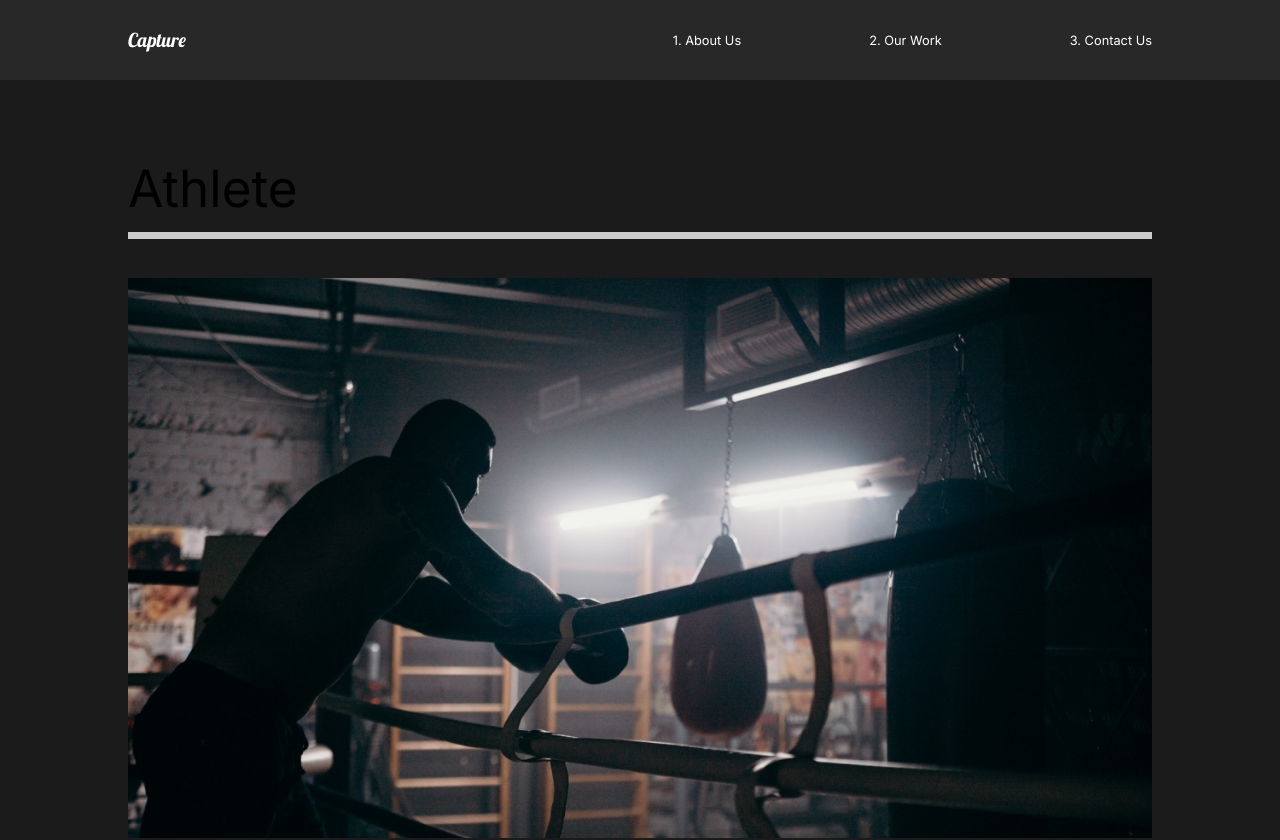
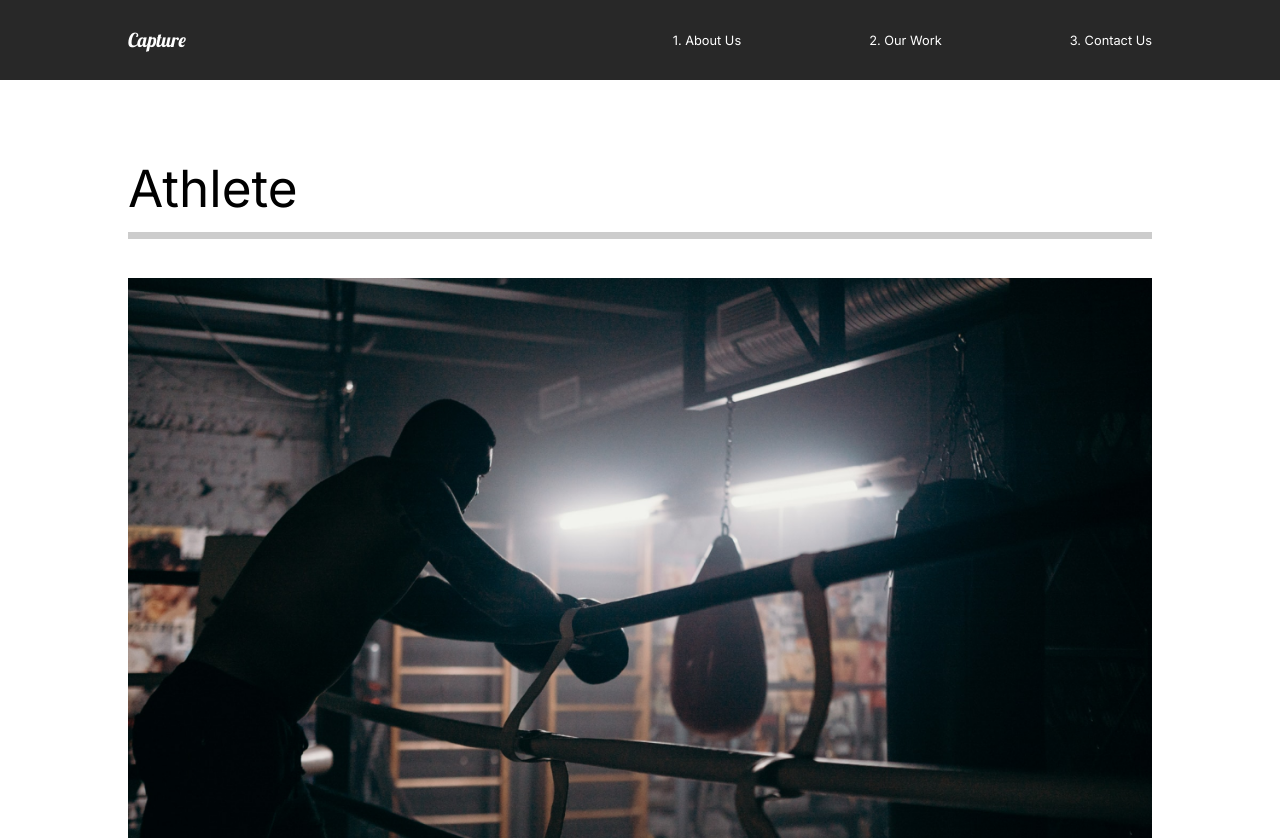
Before and after one commit to reza-goodarzi/Capture-portfolio, a React (Create React App) app: page /work in a window 1280 px wide. Shown: the top 840 px of the page. Built offline with nearby package versions, Linux system fonts and the light colour scheme.

Commit message:
Page Transition

```diff
--- a/src/App.js
+++ b/src/App.js
@@ -9,17 +9,21 @@
 import MovieDetail from "./pages/MovieDetail";
 
 // Router
-import { Switch, Route } from 'react-router-dom';
+import { Switch, Route, useLocation } from 'react-router-dom';
+// Animation
+import { AnimatePresence } from 'framer-motion';
 
 
 
 function App() {
+  const location = useLocation();
   return (
     <div className="App">
       <GlobalStyle />
       <Nav />
 
-      <Switch>
+      <AnimatePresence exitBeforeEnter>
+        <Switch location={location} key={location.pathname} >
           <Route exact path="/" >
             <AboutUs />
           </Route>
@@ -35,9 +39,8 @@
           <Route path="/contact">
             <ContactUs />
           </Route>
-
-
         </Switch>
+      </AnimatePresence>
 
     </div>
   );
--- /dev/null
+++ b/src/animation.js
@@ -0,0 +1,21 @@
+export const pageAnimation ={
+	hidden: {
+		opacity: 0,
+		y: 300,
+	},
+	show: {
+		opacity: 1,
+		y: 0,
+		transition: {
+			duration: 1,
+		},
+	},
+
+	exit: {
+		opacity: 0,
+		y: 300,
+		transition: {
+			duration: 1,
+		},
+	}
+}
--- a/src/components/AboutSection.js
+++ b/src/components/AboutSection.js
@@ -7,41 +7,22 @@
 
 const AboutSection = () => {
 
-
-	const titleAnim = {
-		hidden: { opacity: 0 },
-		show: { opacity: 1, transition: { duration: 2 } }
-	}
-
-	const container = {
-		hidden: { x: 100 },
-		show: {
-			x: 0,
-			transition: {
-				duration: 1,
-				ease: "easeOut",
-				staggerChildren: .2,
-				// when: 'beforeChildren'
-			}
-		},
-	}
-
 	return (
 		<About>
 			<Description>
-				<motion.div className="title" variants={container} initial="hidden" animate="show">
+				<motion.div className="title" >
 					<Hide className="hide">
-						<motion.h2 variants={titleAnim} >
+						<motion.h2 >
 							We work to make
 						</motion.h2>
 					</Hide>
 					<Hide className="hide">
-						<motion.h2 variants={titleAnim} >
+						<motion.h2 >
 							your <span>dream</span> come
 						</motion.h2>
 					</Hide>
 					<Hide className="hide">
-						<motion.h2 variants={titleAnim} >
+						<motion.h2 >
 							true
 						</motion.h2>
 					</Hide>
--- a/src/pages/AboutUs.js
+++ b/src/pages/AboutUs.js
@@ -3,13 +3,18 @@
 import FaqSection from "../components/FaqSection";
 import ServicesSection from "../components/ServicesSection";
 
+// Animation
+import { motion } from 'framer-motion';
+import { pageAnimation } from '../animation';
+
 const AboutUs = () => {
 	return (
-		<>
+		<motion.div
+			variants={pageAnimation} initial="hidden" animate="show" exit="exit" >
 			<AboutSection />
 			<ServicesSection />
 			<FaqSection />
-		</>
+		</motion.div>
 	)
 }
 
--- a/src/pages/ContactUs.js
+++ b/src/pages/ContactUs.js
@@ -1,8 +1,13 @@
+// Animation
+import { motion } from 'framer-motion';
+import { pageAnimation } from '../animation';
+
 const ContactUs = () => {
 	return (
-		<div>
+		<motion.div
+			variants={pageAnimation} initial='hidden' animate='show' exit='exit' style={{background: '#fff'}}>
 			<h1>Contact US</h1>
-		</div>
+		</motion.div>
 	)
 }
 
--- a/src/pages/MovieDetail.js
+++ b/src/pages/MovieDetail.js
@@ -2,6 +2,10 @@
 import styled from 'styled-components';
 import { useHistory } from 'react-router-dom';
 import { MovieState } from '../movieState';
+
+// Animation
+import { motion } from 'framer-motion';
+import { pageAnimation } from '../animation';
 
 const MovieDetail = () => {
 	const history = useHistory();
@@ -20,7 +24,7 @@
 	return (
 		<>
 			{movie && (
-				<Details>
+				<Details variants={pageAnimation} initial='hidden' animate='show' exit='exit' >
 					<HeadLine>
 						<h2>{movie.title}</h2>
 						<img src={movie.mainImg} alt="movie" />
@@ -42,7 +46,7 @@
 	)
 };
 
-const Details = styled.div`
+const Details = styled(motion.div)`
 	color: #fff;
 
 `;
--- a/src/pages/OurWork.js
+++ b/src/pages/OurWork.js
@@ -1,20 +1,25 @@
 import styled from 'styled-components';
-import {Link} from 'react-router-dom';
+import { Link } from 'react-router-dom';
 
 // Images
 import athlete from '../img/athlete-small.png';
 import theRacer from '../img/theracer-small.png';
 import goodTimes from '../img/goodtimes-small.png';
 
+// Animation
+import { motion } from 'framer-motion';
+import { pageAnimation } from '../animation';
+
 
 const OurWork = () => {
 	return (
-		<Work>
+		<Work
+			variants={pageAnimation} initial='hidden' animate="show" exit="exit" style={{ background: '#fff' }} >
 			<Movie>
 				<h2>Athlete</h2>
 				<div className="line"></div>
 				<Link to="/work/the-athlete">
-					<img src={athlete} alt="athlete"/>
+					<img src={athlete} alt="athlete" />
 				</Link>
 			</Movie>
 
@@ -37,7 +42,7 @@
 	)
 };
 
-const Work = styled.div`
+const Work = styled(motion.div)`
 	min-height: 100vh;
 	overflow: hidden;
 	padding: 5rem 10rem;
```
Lines whose indentation alone changed are shown as unchanged.
